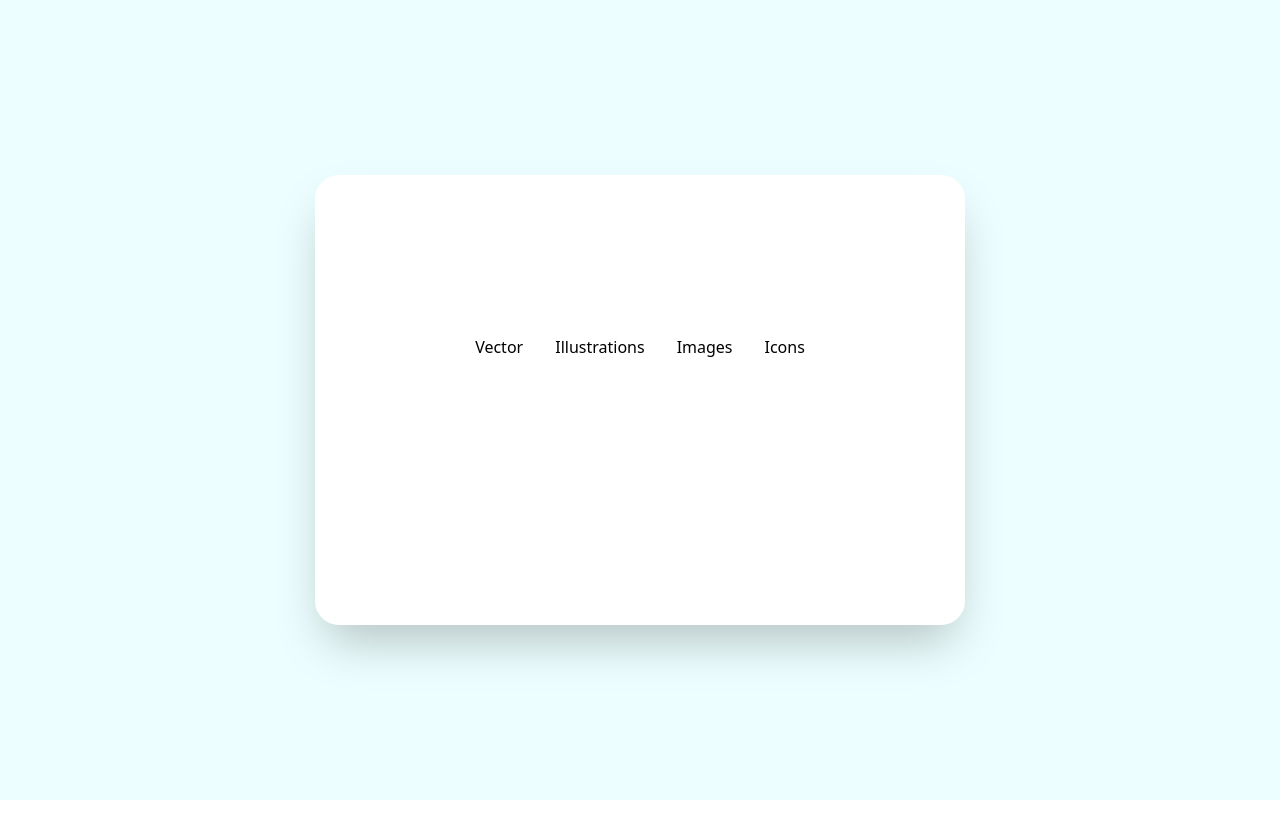
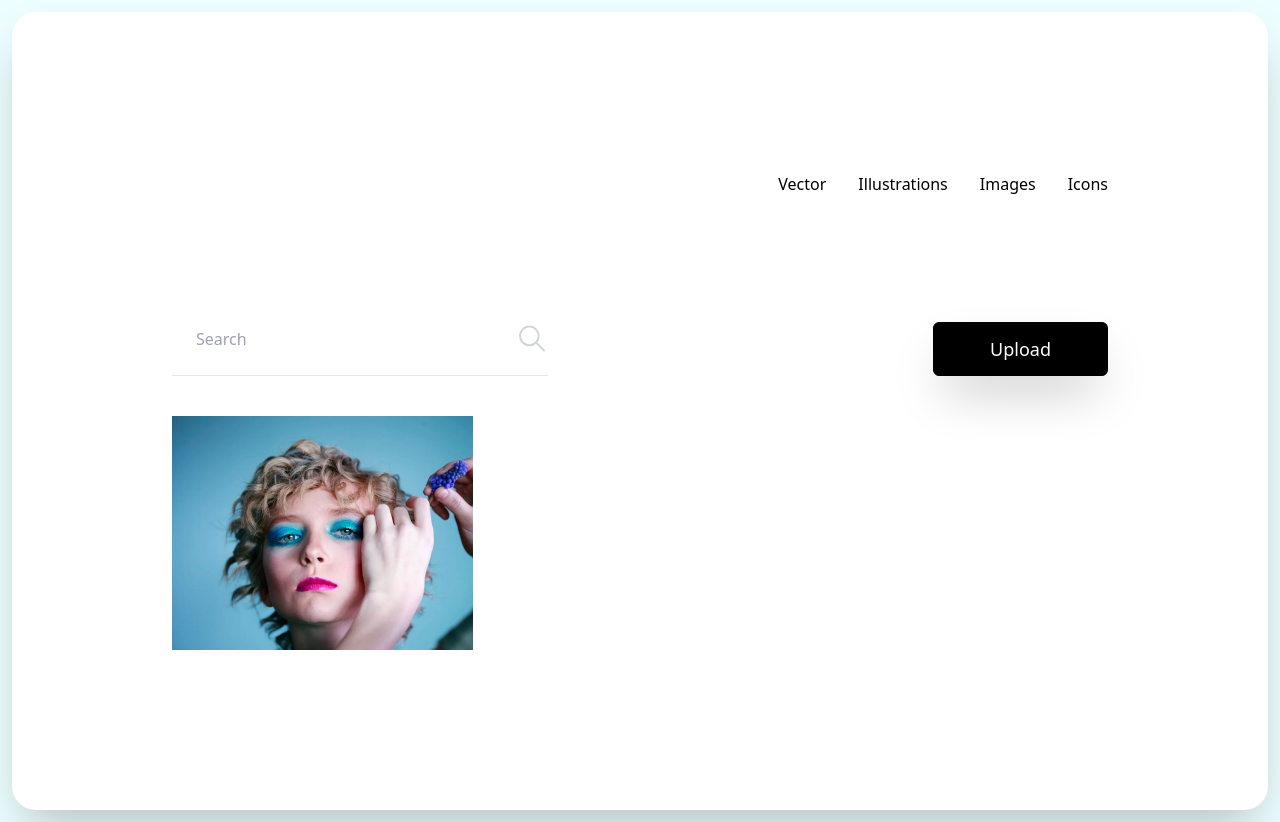
Before and after one commit to kevcoder247/tailWindIMGGallery, a plain HTML site: page index.html in a window 1280 px wide. Before the commit the page ends 800 px from the top, so only its background shows below. Drawn offline with Linux system fonts and the light colour scheme.

Commit message:
wip: navbar, and upload button added

```diff
--- a/index.html
+++ b/index.html
@@ -9,8 +9,10 @@
 <body>
   <!-- Main Container -->
   <div class="flex items-center justify-center min-h-screen bg-cyan-50">
-  <!-- Sub Container -->
+
+    <!-- Sub Container -->
     <div class="bg-white p-6 m-3 space-y-10 shadow-2xl rounded-3xl md:p-40">
+
       <!-- Nav Container -->
         <div class="flex flex-col items-center justify-center space-y-3 md:flex-row md:space-y-0 md:space-x-8 md:mb-24 md:justify-end">
           <div class="group">
@@ -33,6 +35,43 @@
             <div class="mx-2 mt-2 duration-500 border-b-2 opacity-0 border-black group-hover:opacity-100"></div>
           </div>
         </div>
+
+        <!-- Search Container -->
+         <div class="flex flex-col justify-between space-y-5 md:flex-row md:spce-y-0">
+
+          <!-- Input and SVG Container -->
+          <div class="flex justify-between border-b">
+
+            <input type="text" class="ml-6 border-none md:w-80 placeholder:font-thin focus:outline-none" placeholder="Search">
+
+            <svg
+            xmlns="http://www.w3.org/2000/svg"
+            class="w-8 text-gray-300 duration-200 hover:scale-110"
+            viewBox="0 0 24 24"
+            stroke-width="1.5"
+            stroke="currentColor"
+            fill="none"
+            stroke-linecap="round"
+            stroke-linejoin="round"
+          >
+            <path stroke="none" d="M0 0h24v24H0z" fill="none" />
+            <circle cx="10" cy="10" r="7" />
+            <line x1="21" y1="21" x2="15" y2="15" />
+          </svg>
+        </button>
+        </div>
+      <!-- Upload Button -->
+        <button class="py-3 px-14 text-lg font-normal text-white bg-black border border-black rounded-md shadow-2xl duration-200 hoverLbg-white hover:text-black">
+          Upload
+        </button>
+      </div>
+
+      <!-- Gallery Container -->
+       <div class="grid gap-4 md:grid-cols-3">
+          <div class="relative group">
+            <img src="images/image1.jpg" alt="">
+          </div>
+       </div>
     </div>
   </div>
 </body>
```
Also changed, not shown: css/style.css.
